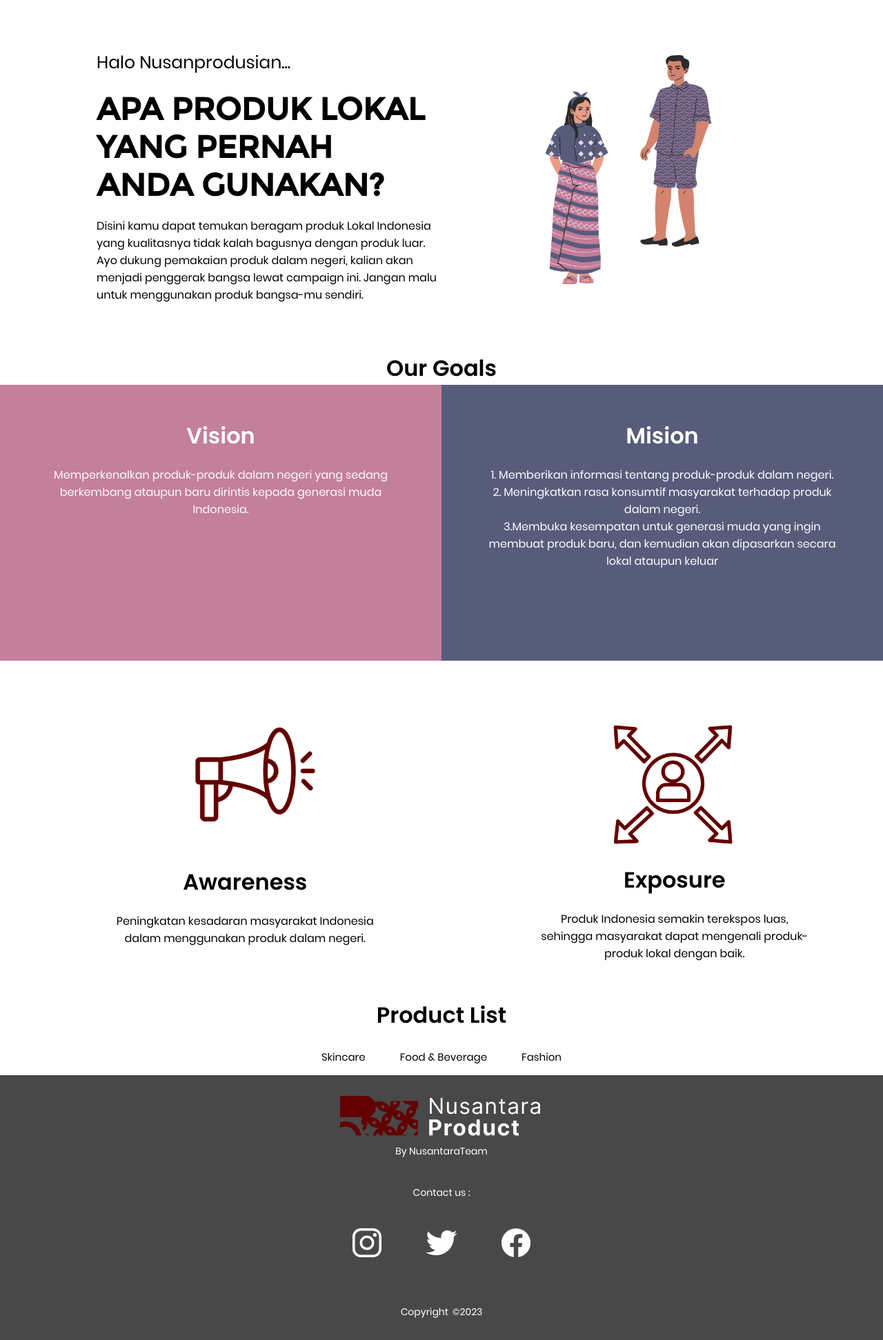
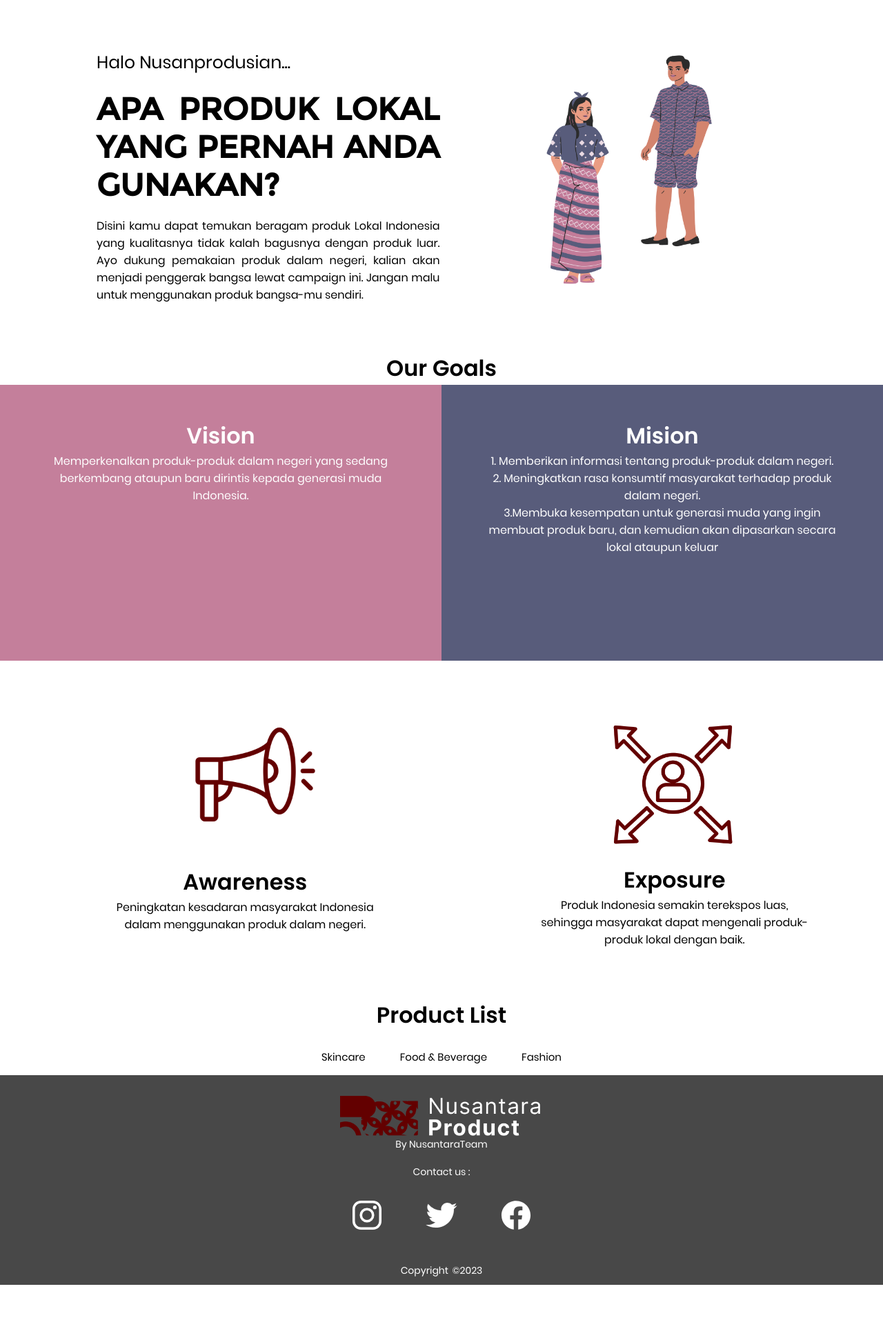
Before and after one commit to Fendy0999/WebUTS, a PHP site: page / in a window 1280 px wide. Shown: the part 78-2021 px from the top of the page at 69% size. After the commit the page ends 1941 px from the top, so only its background shows below. Run offline with PHP 8.4, Linux system fonts and the light colour scheme.

Commit message:
Update CSS

```diff
--- a/index.html
+++ b/index.html
@@ -59,7 +59,7 @@
 
             <div class="kolom">
                 <p class="deskripsi">Halo Nusanprodusian...</p>
-                <h3>APA PRODUK LOKAL<br>YANG PERNAH<br>ANDA GUNAKAN?</h3>
+                <h3>APA PRODUK LOKAL YANG PERNAH ANDA GUNAKAN?</h3>
                 <p>Disini kamu dapat temukan beragam produk Lokal Indonesia yang kualitasnya tidak kalah bagusnya dengan produk luar. Ayo dukung pemakaian produk dalam negeri, kalian akan menjadi penggerak bangsa lewat campaign ini. Jangan malu untuk menggunakan produk bangsa-mu sendiri.</p>
             </div>
             <div class="kolom2">
--- a/style.css
+++ b/style.css
@@ -257,6 +257,7 @@ section img{
     width: 50%;
     justify-content: flex-end;
     align-items: center;
+    margin: 0 0 0 5px;
 }
 
 .kolom .deskripsi {
@@ -265,17 +266,19 @@ section img{
     font-family: 'Poppins', sans-serif;
 }
 
-h3 {
+.kolom h3 {
     font-family: 'Montserrat', sans-serif;
     font-weight: 20px;
     font-size: 45px;
     width: 100%;
     line-height: 55px;
+    text-align: justify;
 }
 
-p {
+.kolom p {
     margin: 10px 0px 10px 0px;
     padding: 10px 0px 10px 0px;
+    text-align: justify;
 }
 
 .tengah {
```
